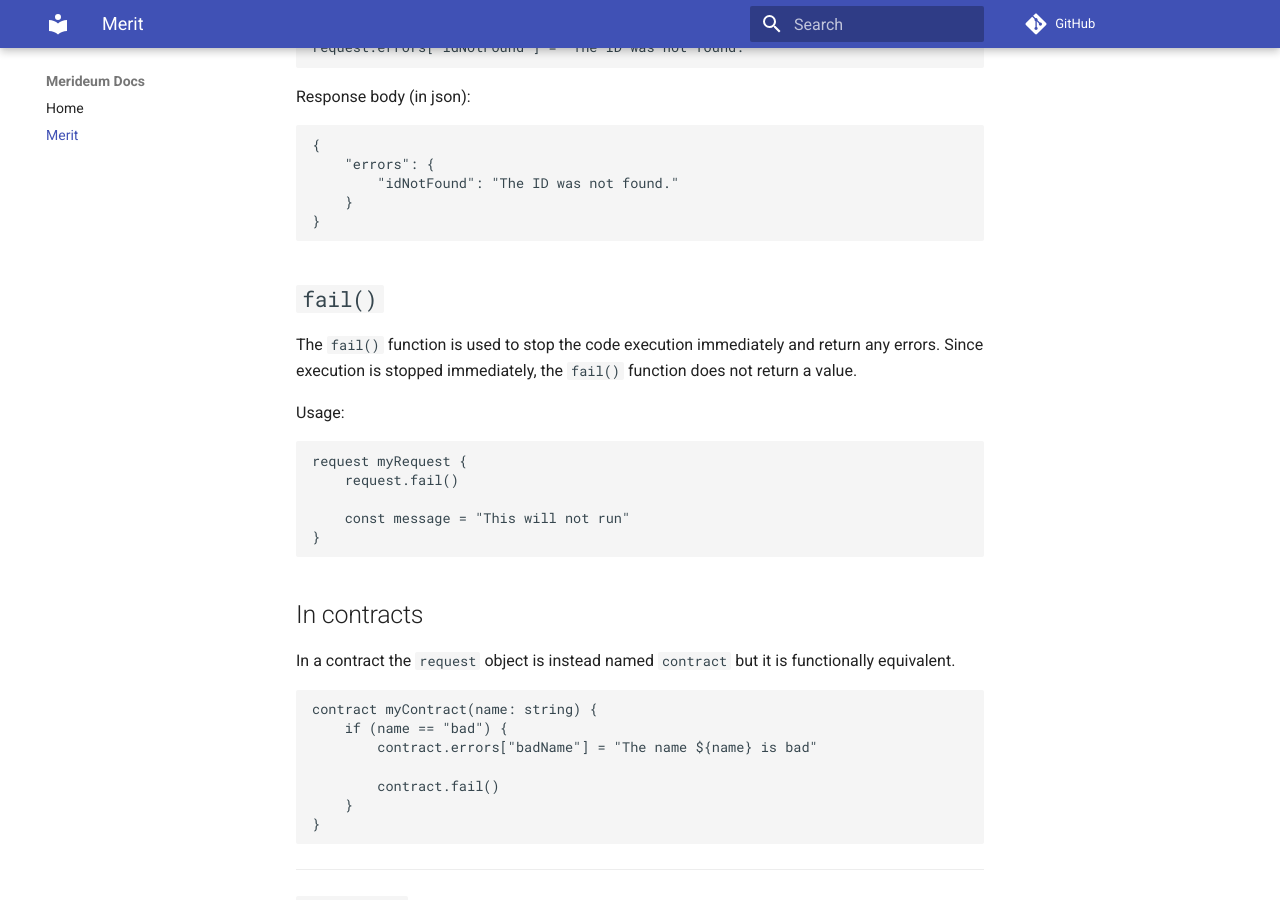
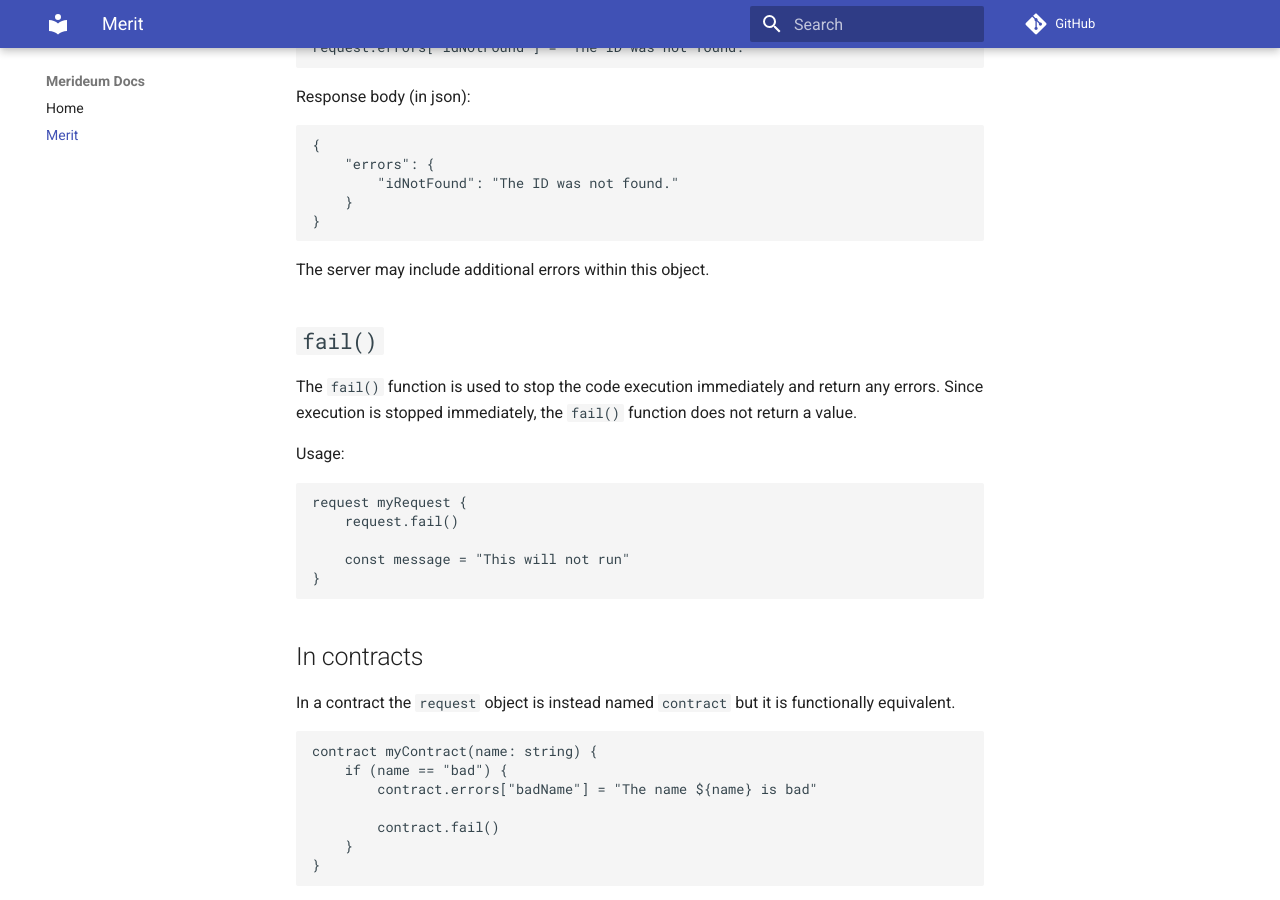
Before and after one commit to merideum/merideum-spec, an MkDocs documentation site: the page built from docs/merit.md, in a window 1280 px wide and 900 px high, scrolled down 4391 px. Built offline with MkDocs 1.6.1 and Material for MkDocs 9.7.7, drawn with Linux system fonts in a browser that asks for light colours; comment, search, counter and statistics services are not loaded.

Commit message:
Expanded documentation.

````diff
--- a/docs/merit.md
+++ b/docs/merit.md
@@ -187,6 +187,8 @@ Response body (in json):
 }
 ```
 
+The server may include additional errors within this object.
+
 ## `fail()`
 The `fail()` function is used to stop the code execution immediately and return any errors. Since execution is stopped immediately, the `fail()` function does not return a value.
 
````
